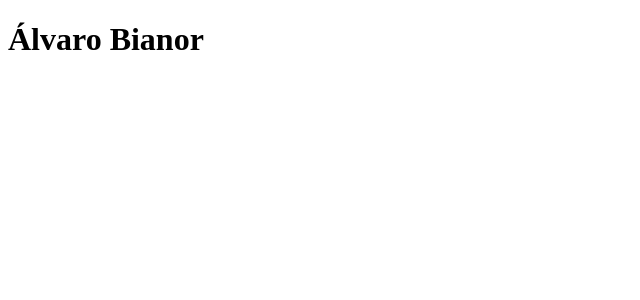
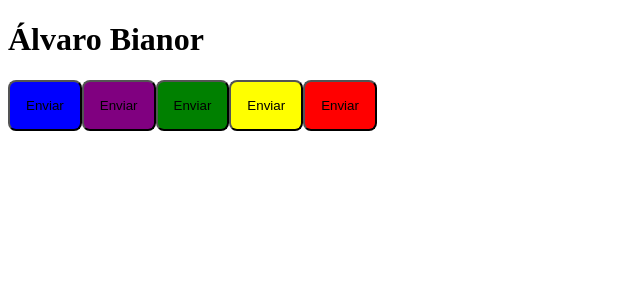
Before and after one commit to alvarobianor/Pomodoro-App, a React (Vite) app: page / in a window 1280 px wide. Shown: the top 300 px of the page, without its empty margins (0-640 px from the left). Built offline with nearby package versions, Linux system fonts and the light colour scheme.

Commit message:
the first component

```diff
--- a/src/App.tsx
+++ b/src/App.tsx
@@ -1,7 +1,15 @@
+import { Button } from "./components/Button";
 
 export function App() {
 
   return (
-    <h1>Álvaro Bianor</h1>
+    <>
+      <h1>Álvaro Bianor</h1>
+      <Button />
+      <Button variant="secondary" />
+      <Button variant="success" />
+      <Button variant="warning" />
+      <Button variant="danger" />
+    </>
   )
 }
--- /dev/null
+++ b/src/components/Button/index.tsx
@@ -0,0 +1,11 @@
+import { StyledButton, Variant } from "./styles";
+
+type Props = {
+  variant?: Variant
+}
+
+export function Button({ variant = "primary" }: Props, children: string) {
+  return <StyledButton variant={variant}>
+    Enviar
+  </StyledButton>;
+}
--- /dev/null
+++ b/src/components/Button/styles.tsx
@@ -0,0 +1,17 @@
+import styled from 'styled-components';
+
+export type Variant = 'primary' | 'secondary' | 'danger' | 'success' | 'warning'
+
+const buttonVariants = {
+  primary: 'blue',
+  secondary: 'purple',
+  danger: 'red',
+  success: 'green',
+  warning: 'yellow'
+}
+
+export const StyledButton = styled.button <{ variant: Variant }> `
+  padding: 1rem;
+  border-radius: 8px;
+  background-color: ${props => buttonVariants[props.variant]};
+`;
```
